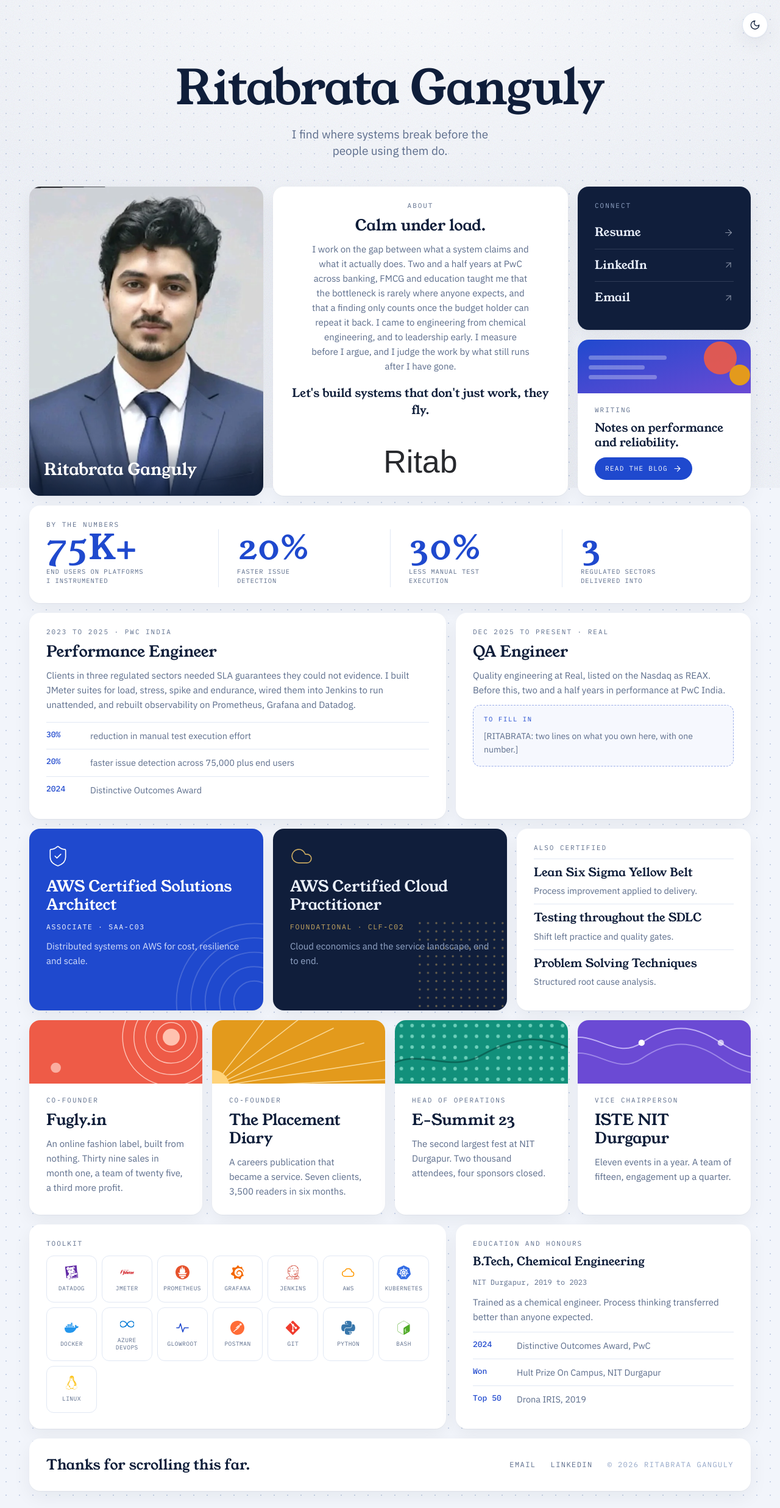
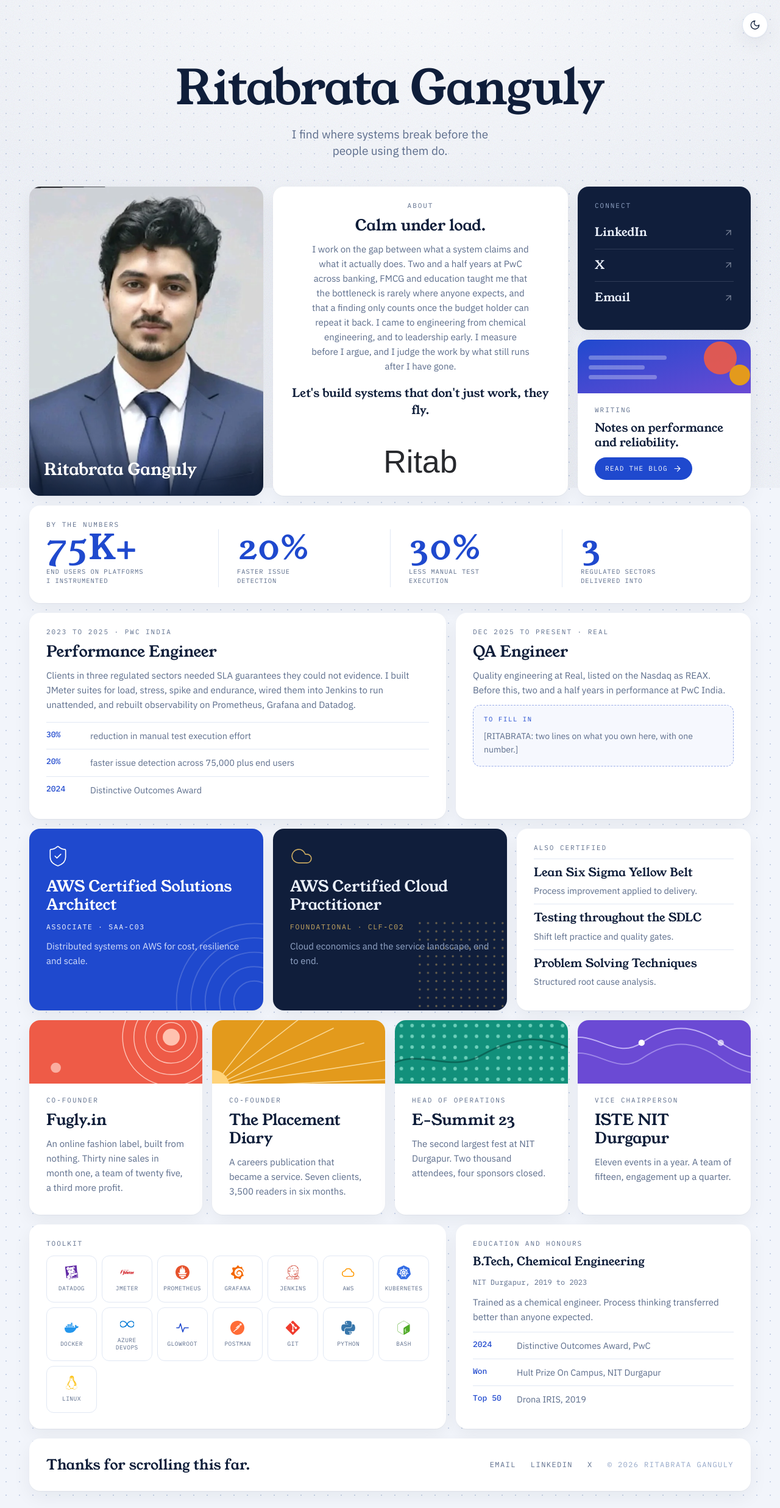
Before and after one commit to Thezone-1/ritabrata-portfolio, a Next.js app: page / in a window 1280 px wide. Shown: the whole page at 61% size. Built offline with nearby package versions, Linux system fonts and the light colour scheme; a web font is replaced by a local one.

Commit message:
Replace resume link with X profile

```diff
--- a/app/page.tsx
+++ b/app/page.tsx
@@ -56,12 +56,12 @@ export default function Home() {
           <Reveal className="card dark justify-between" delay={0.14}>
             <div className="eyebrow">Connect</div>
             <div className="flex flex-col">
-              <a className="row" href="/resume.pdf">
-                <span className="lbl">Resume</span>
-                <ArrowRight size={17} strokeWidth={1.6} />
-              </a>
               <a className="row" href={profile.linkedin}>
                 <span className="lbl">LinkedIn</span>
+                <ArrowUpRight size={17} strokeWidth={1.6} />
+              </a>
+              <a className="row" href={profile.x}>
+                <span className="lbl">X</span>
                 <ArrowUpRight size={17} strokeWidth={1.6} />
               </a>
               <a className="row" href={`mailto:${profile.email}`}>
@@ -211,6 +211,13 @@ export default function Home() {
               >
                 LinkedIn
               </a>
+              <a
+                className="font-mono uppercase"
+                style={{ fontSize: 12, letterSpacing: ".12em", color: "var(--muted)" }}
+                href={profile.x}
+              >
+                X
+              </a>
               <span
                 className="font-mono uppercase"
                 style={{ fontSize: 12, letterSpacing: ".12em", color: "var(--deep-muted)" }}
--- a/lib/content.ts
+++ b/lib/content.ts
@@ -3,6 +3,7 @@ export const profile = {
   tagline: "I find where systems break before the people using them do.",
   email: "ritabrataganguly7@gmail.com",
   linkedin: "https://www.linkedin.com/in/rbganguly",
+  x: "https://x.com/rbganguly99",
   location: "Kolkata, India",
   description:
     "Performance and reliability engineer. AWS Certified Solutions Architect Associate. Kolkata, India.",
```
Also changed, not shown: 1 other file (tests, documents, lock files or other folders).
